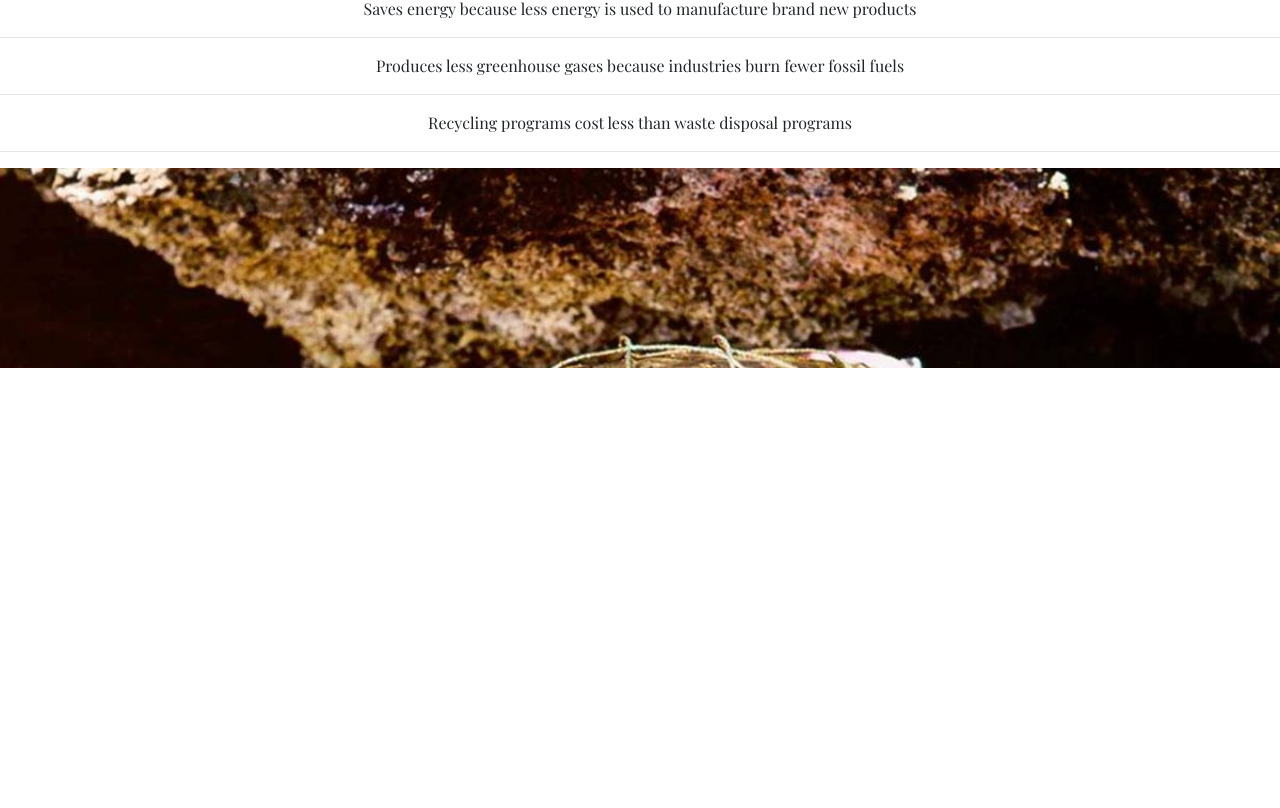
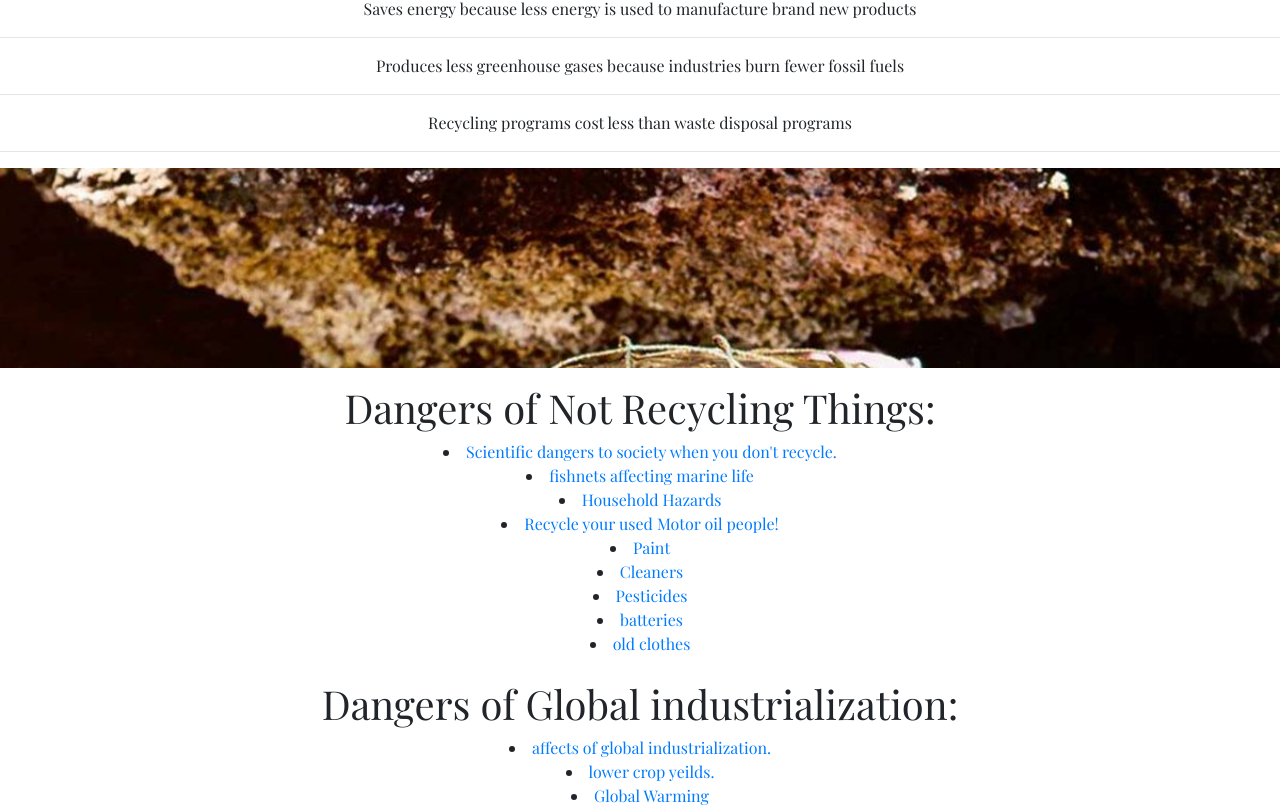
Before and after one commit to Woz-U-Group-Projects/team-eco-group, a React (Create React App) app in the folder client/: page /reasons in a window 1280 px wide. Shown: the part 640-1448 px from the top of the page. Before the commit the page ends 1024 px from the top, so only its background shows below. Built offline with nearby package versions, Linux system fonts and the light colour scheme.

Commit message:
dangers link again

```diff
--- a/client/src/screens/Reasons.js
+++ b/client/src/screens/Reasons.js
@@ -24,6 +24,28 @@ const Reasons = () => (
         <p>Recycling programs cost less than waste disposal programs </p>
         <hr />
     <p className="bottom"></p>
+
+
+    <h1>Dangers of Not Recycling Things:</h1>
+
+    <li><a href="https://sciencing.com/effects-not-recycling-4827369.html">Scientific dangers to society when you don't recycle.</a></li>
+    <li><a href="https://healthyseas.org/marine-protection/">fishnets affecting marine life </a></li>
+    <li><a href="https://www.epa.gov/hw/household-hazardous-waste-hhw">Household Hazards</a> </li>
+    <li><a href="https://www.epa.gov/recycle/managing-reusing-and-recycling-used-oil">Recycle your used Motor oil people!</a></li>
+    <li><a href="https://www.gacovinolake.com/news/properly-disposing-paint-consequences-following-guidelines/">Paint </a></li>
+    <li><a href="https://sciencing.com/effects-not-recycling-4827369.html">Cleaners </a></li>
+    <li><a href="https://www.hazardouswasteexperts.com/properlydisposingpesticides/">Pesticides </a></li>
+    <li><a href="https://www.maxsainnovations.com/blog/the-danger-of-not-recycling-batteries/">batteries </a></li>
+    <li><a href="http://astorbridgemarina.blogspot.com/2011/08/be-hippie-for-day.html">old clothes </a></li>
+
+<br></br>
+
+    <h1>Dangers of Global industrialization:</h1>
+
+    <li><a href="https://sites.google.com/site/5effectsofindustrialization/effects-in-the-1800s-1900s">affects of global industrialization.</a></li>
+    <li><a href="https://www.sciencedirect.com/science/article/pii/S1352231011000070">lower crop yeilds.</a></li>
+    <li><a href="https://www.coolearth.org/2018/10/ipcc-report-2/?gclid=Cj0KCQjw1MXpBRDjARIsAHtdN-0U7QqSlN_UEYEVejAKZ_RLxxoPyIRM6Ij5v6fFkOgcwCY21d9ANVgaAjRBEALw_wcB">Global Warming</a></li>
+
     </div>
 );
 
```
